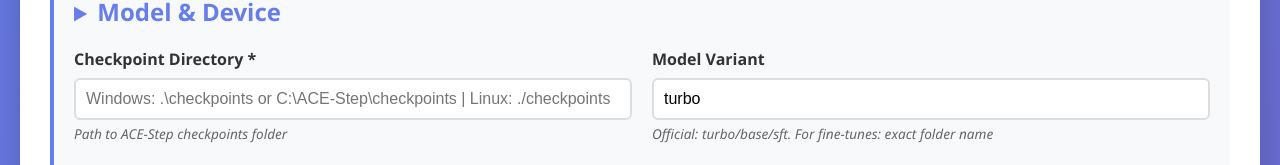
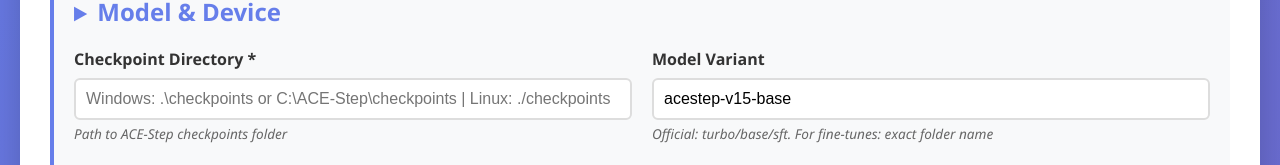
Before and after one commit to mmoalem/side-step-jobs-queue-webform, a plain HTML site: page index.html in a window 1280 px wide. Shown: the part 604-769 px from the top of the page. Drawn offline with Linux system fonts and the light colour scheme.

Commit message:
Update model_variant input value in index.html

```diff
--- a/index.html
+++ b/index.html
@@ -648,7 +648,7 @@
                             </div>
                             <div class="form-group">
                                 <label>Model Variant</label>
-                                <input type="text" name="model_variant" value="turbo" placeholder="turbo, base, sft, or custom folder name">
+                                <input type="text" name="model_variant" value="acestep-v15-base" placeholder="turbo, base, sft, or custom folder name">
                                 <span class="help-text">Official: turbo/base/sft. For fine-tunes: exact folder name</span>
                             </div>
                         </div>
```
